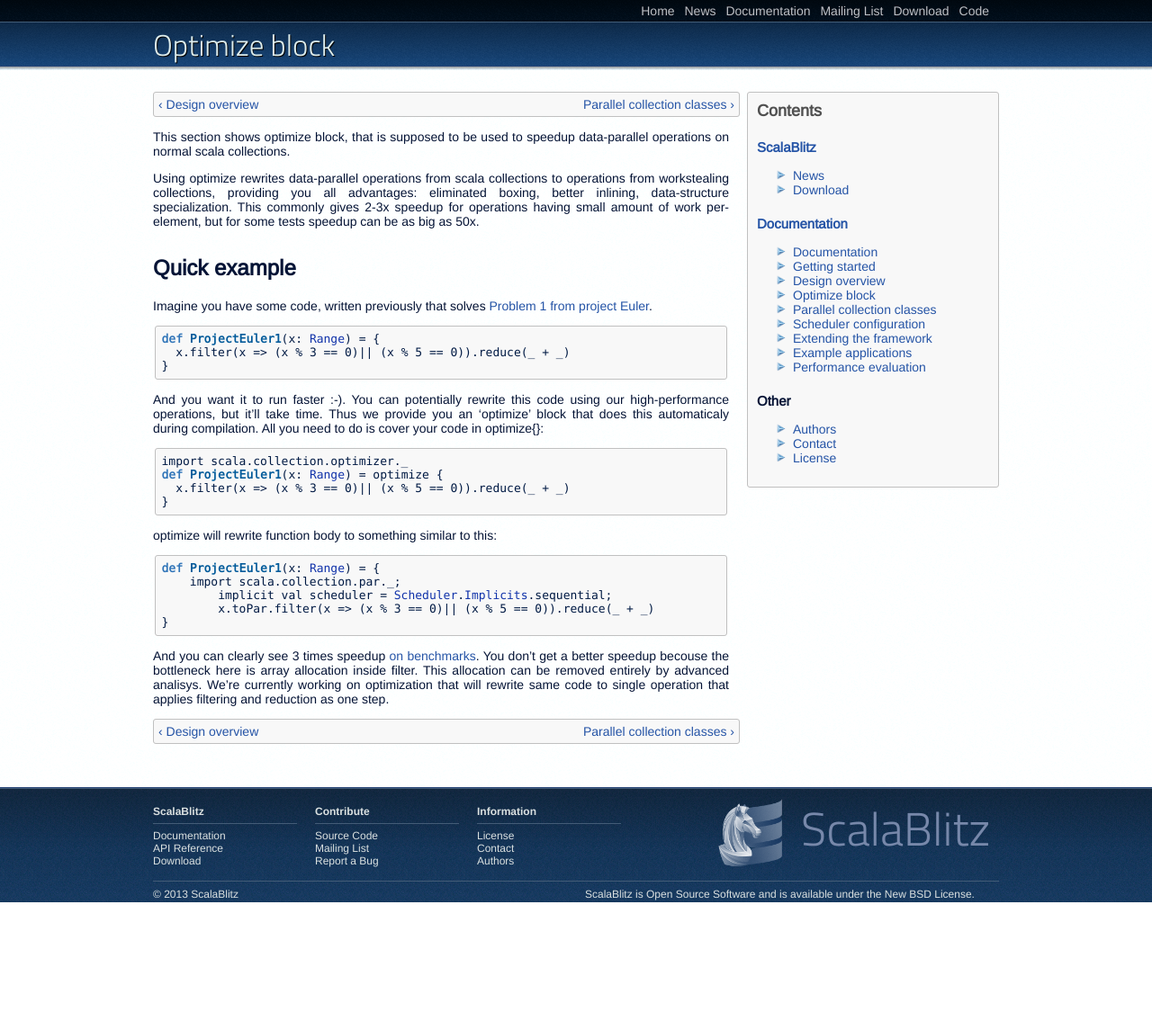
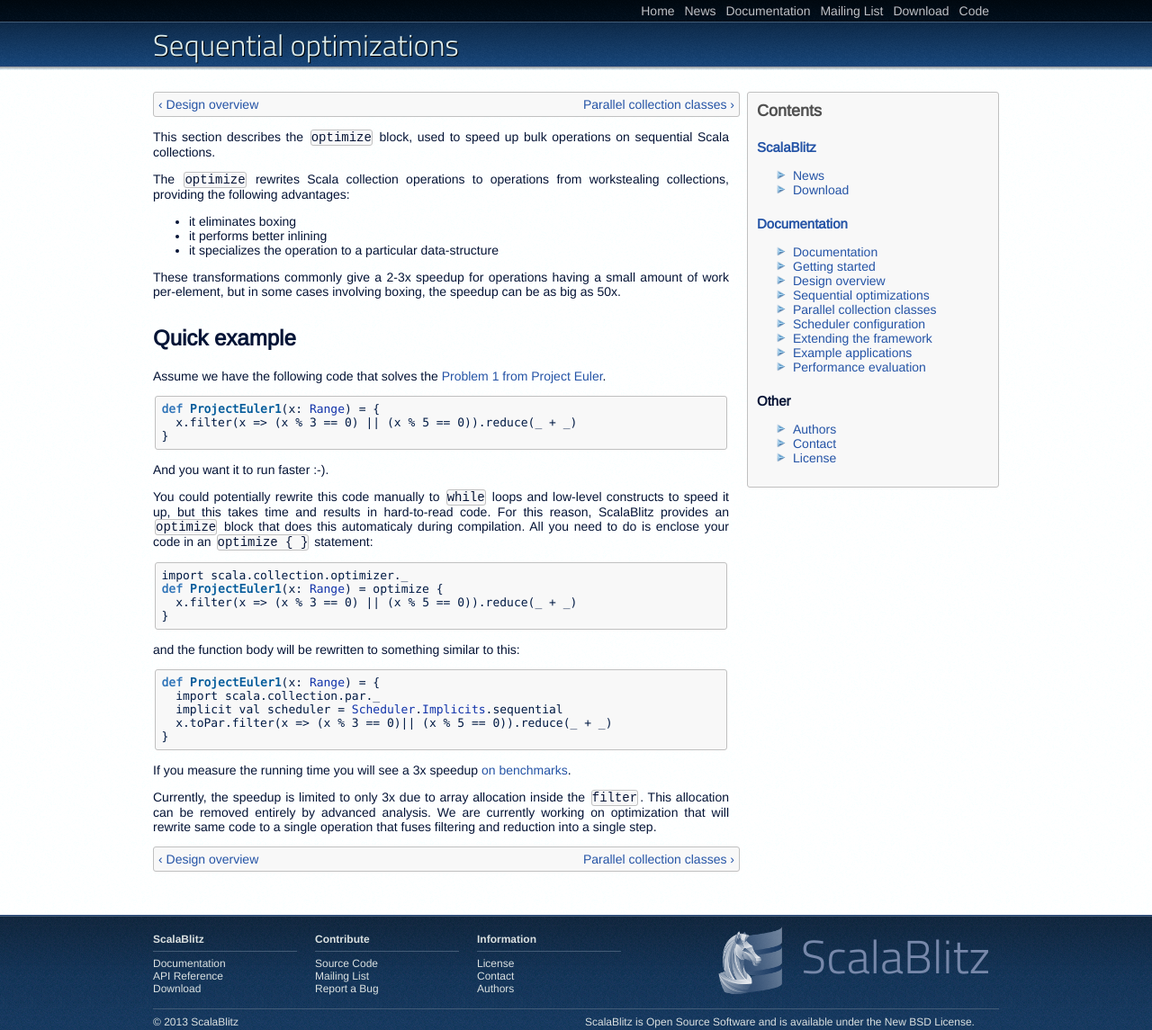
Before and after one commit to scala-blitz/scala-blitz.github.com, a Jekyll site: the page built from home/documentation/optimize.md, in a window 1280 px wide. Shown: the whole page at 90% size. Built offline with Jekyll 4.4.1, drawn with Linux system fonts in a browser that asks for light colours; before the commit the page ends 1003 px from its top, so only the background shows below that.

Commit message:
Update optimize.md

```diff
--- a/home/documentation/optimize.md
+++ b/home/documentation/optimize.md
@@ -1,6 +1,6 @@
 ---
 layout: docsdefault
-title: Optimize block
+title: Sequential optimizations
 permalink: /optimize.html
 
 partof: documentation
@@ -10,39 +10,50 @@ outof: 9
 
 
 
-This section shows optimize block,
-that is supposed to be used to speedup data-parallel operations
-on normal scala collections.
+This section describes the `optimize` block,
+used to speed up bulk operations on sequential Scala collections.
 
-Using optimize rewrites data-parallel operations from scala collections to operations from workstealing collections, providing you all advantages: eliminated boxing, better inlining, data-structure specialization. This commonly gives 2-3x speedup for operations having small amount of work per-element, but for some tests speedup can be as big as 50x.
+The `optimize` rewrites Scala collection operations to operations from workstealing collections,
+providing the following advantages:
+- it eliminates boxing
+- it performs better inlining
+- it specializes the operation to a particular data-structure
+
+These transformations commonly give a 2-3x speedup for operations having a small amount of work per-element,
+but in some cases involving boxing, the speedup can be as big as 50x.
 
 
 ## Quick example
-Imagine you have some code, written previously that solves [Problem 1 from project Euler](https://projecteuler.net/problem=1).
 
-	def ProjectEuler1(x: Range) = {
-      x.filter(x => (x % 3 == 0)|| (x % 5 == 0)).reduce(_ + _)
+Assume we have the following code that solves the [Problem 1 from Project Euler](https://projecteuler.net/problem=1).
+
+    def ProjectEuler1(x: Range) = {
+      x.filter(x => (x % 3 == 0) || (x % 5 == 0)).reduce(_ + _)
     }
 
 And you want it to run faster :-).
-You can potentially rewrite this code using our high-performance operations, but it'll take time.
-Thus we provide you an 'optimize' block that does this automaticaly during compilation.
-All you need to do is cover your code in optimize{}:
 
+You could potentially rewrite this code manually to `while` loops and low-level constructs to speed it up,
+but this takes time and results in hard-to-read code.
+For this reason, ScalaBlitz provides an `optimize` block that does this automaticaly during compilation.
+All you need to do is enclose your code in an `optimize { }` statement:
 
     import scala.collection.optimizer._
-	def ProjectEuler1(x: Range) = optimize {
-      x.filter(x => (x % 3 == 0)|| (x % 5 == 0)).reduce(_ + _)
+    def ProjectEuler1(x: Range) = optimize {
+      x.filter(x => (x % 3 == 0) || (x % 5 == 0)).reduce(_ + _)
     }
 
-optimize will rewrite function body to something similar to this:
+and the function body will be rewritten to something similar to this:
 
     def ProjectEuler1(x: Range) = {
-        import scala.collection.par._;
-		implicit val scheduler = Scheduler.Implicits.sequential;
-		x.toPar.filter(x => (x % 3 == 0)|| (x % 5 == 0)).reduce(_ + _)
+      import scala.collection.par._
+      implicit val scheduler = Scheduler.Implicits.sequential
+      x.toPar.filter(x => (x % 3 == 0)|| (x % 5 == 0)).reduce(_ + _)
     }
 
-And you can clearly see 3 times speedup [on benchmarks](TODO).
-You don't get a better speedup becouse the bottleneck here is array allocation inside filter.
-This allocation can be removed entirely by advanced analisys. We're currently working on optimization that will rewrite same code to single operation that applies filtering and reduction as one step.
+If you measure the running time you will see a 3x speedup [on benchmarks](TODO).
+
+Currently, the speedup is limited to only 3x due to array allocation inside the `filter`.
+This allocation can be removed entirely by advanced analysis.
+We are currently working on optimization that will rewrite same code to a single operation
+that fuses filtering and reduction into a single step.
```
